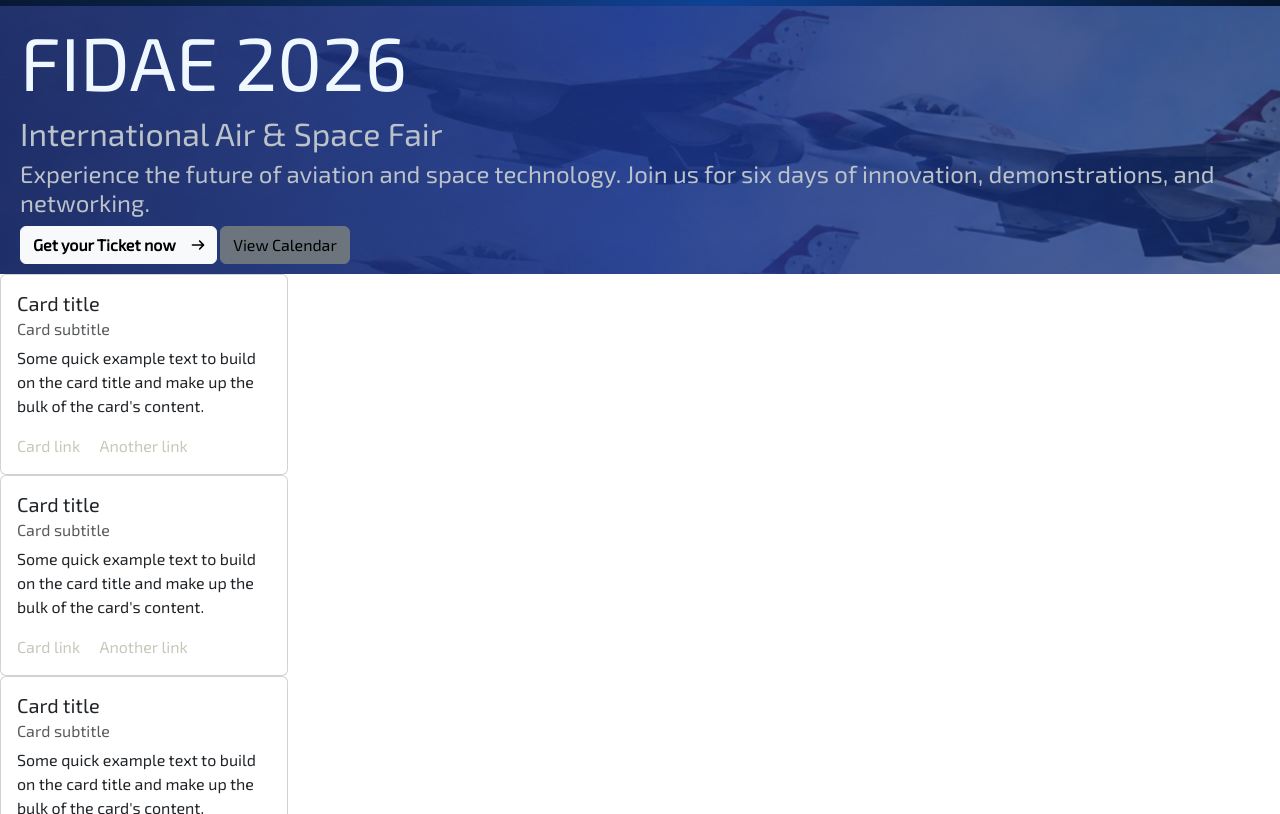
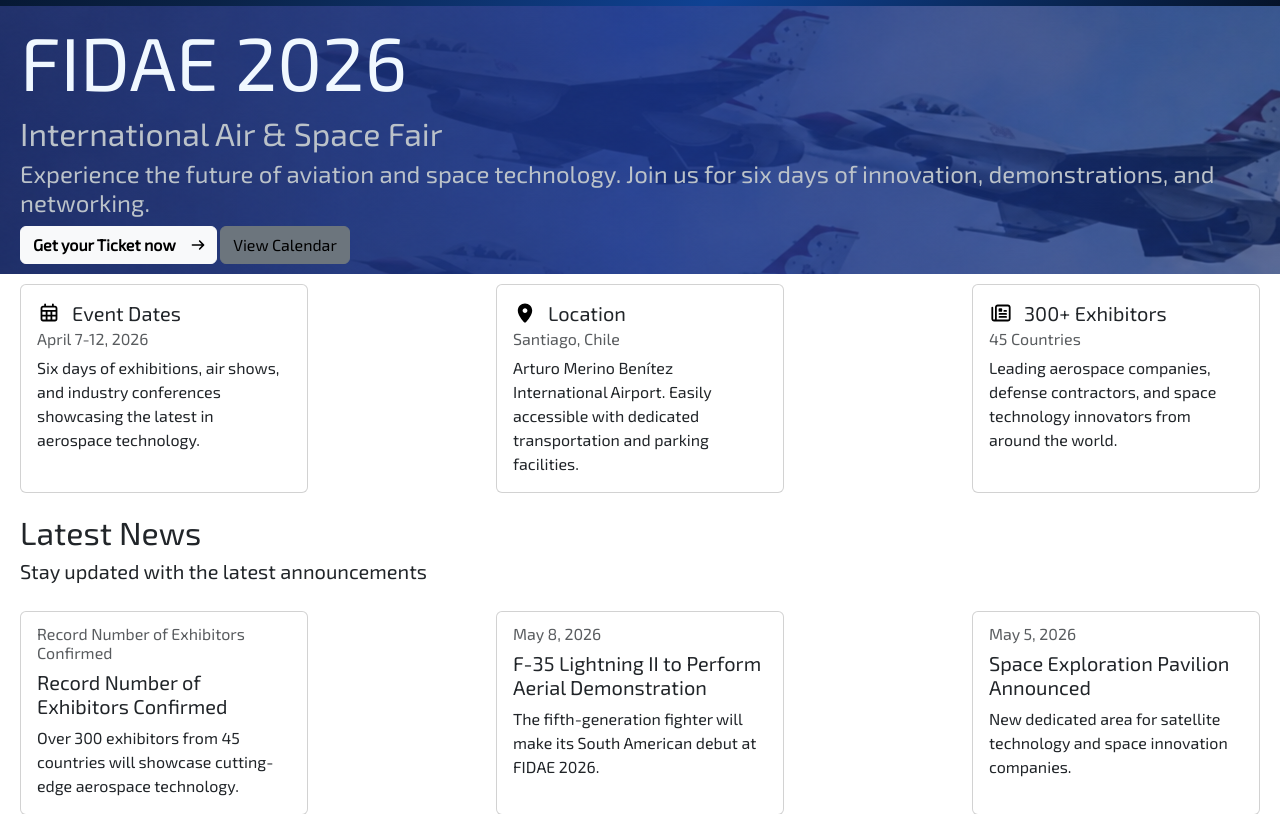
Before and after one commit to BatuCode0507/Trabajo-Final-Dise-o-Interfaces, a website: page root/index.html in a window 1280 px wide. Shown: the part 138-952 px from the top of the page. Drawn offline with nearby package versions, Linux system fonts and the light colour scheme.

Commit message:
Home.html/index.html casi terminado

```diff
--- a/root/index.html
+++ b/root/index.html
@@ -26,7 +26,7 @@
         </div>
     </header>
 
-    <section>
+    <section class="home-page">
         <div class="home-section">
             <div class="home-grid">
                 <h1>FIDAE 2026</h1>
@@ -43,29 +43,50 @@
         <div>
             <div class="card" style="width: 18rem;">
                 <div class="card-body">
-                    <h5 class="card-title">Card title</h5>
-                    <h6 class="card-subtitle mb-2 text-muted">Card subtitle</h6>
-                    <p class="card-text">Some quick example text to build on the card title and make up the bulk of the card's content.</p>
-                    <a href="#" class="card-link">Card link</a>
-                    <a href="#" class="card-link">Another link</a>
+                    <h5 class="card-title">Event Dates</h5>
+                    <h6 class="card-subtitle mb-2 text-muted">April 7-12, 2026</h6>
+                    <p class="card-text">Six days of exhibitions, air shows, and industry conferences showcasing the latest in aerospace technology.</p>
                 </div>
             </div>
             <div class="card" style="width: 18rem;">
                 <div class="card-body">
-                    <h5 class="card-title">Card title</h5>
-                    <h6 class="card-subtitle mb-2 text-muted">Card subtitle</h6>
-                    <p class="card-text">Some quick example text to build on the card title and make up the bulk of the card's content.</p>
-                    <a href="#" class="card-link">Card link</a>
-                    <a href="#" class="card-link">Another link</a>
+                    <h5 class="card-title">Location</h5>
+                    <h6 class="card-subtitle mb-2 text-muted">Santiago, Chile</h6>
+                    <p class="card-text">Arturo Merino Benítez International Airport. Easily accessible with dedicated transportation and parking facilities.</p>
                 </div>
             </div>
             <div class="card" style="width: 18rem;">
                 <div class="card-body">
-                    <h5 class="card-title">Card title</h5>
-                    <h6 class="card-subtitle mb-2 text-muted">Card subtitle</h6>
-                    <p class="card-text">Some quick example text to build on the card title and make up the bulk of the card's content.</p>
-                    <a href="#" class="card-link">Card link</a>
-                    <a href="#" class="card-link">Another link</a>
+                    <h5 class="card-title">300+ Exhibitors</h5>
+                    <h6 class="card-subtitle mb-2 text-muted">45 Countries</h6>
+                    <p class="card-text">Leading aerospace companies, defense contractors, and space technology innovators from around the world.</p>
+                </div>
+            </div>
+        </div>
+        <div>
+            <h2>Latest News</h2>
+            <h5>Stay updated with the latest announcements</h5>
+        </div>
+        <div>
+            <div class="card" style="width: 18rem;">
+                <div class="card-body">
+                    <h6 class="card-subtitle mb-2 text-muted">Record Number of Exhibitors Confirmed</h6>
+                    <h5 class="card-title">Record Number of Exhibitors Confirmed</h5>
+                    <p class="card-text">Over 300 exhibitors from 45 countries will showcase cutting-edge aerospace technology.</p>
+                </div>
+            </div>
+            <div class="card" style="width: 18rem;">
+                <div class="card-body">
+                    <h6 class="card-subtitle mb-2 text-muted">May 8, 2026</h6>
+                    <h5 class="card-title">F-35 Lightning II to Perform Aerial Demonstration</h5>
+                    <p class="card-text">The fifth-generation fighter will make its South American debut at FIDAE 2026.</p>
+                </div>
+            </div>
+            <div class="card" style="width: 18rem;">
+                <div class="card-body">
+                    <h6 class="card-subtitle mb-2 text-muted">May 5, 2026</h6>
+                    <h5 class="card-title">Space Exploration Pavilion Announced</h5>
+                    <p class="card-text">New dedicated area for satellite technology and space innovation companies.</p>
                 </div>
             </div>
         </div>
--- a/root/style/style.css
+++ b/root/style/style.css
@@ -137,6 +137,62 @@
 .btn.btn-secondary a {
     text-decoration: none;
     color: black;
+}
+
+/* Solo aplica al segundo div si está dentro de .home-page */
+.home-page > div:nth-child(2) {
+    display: flex;
+    justify-content: space-between;
+    padding: 10px 20px;
+}
+
+/* Solo aplica al título de Latest News dentro de .home-page */
+.home-page > div:nth-child(3) {
+    display: flex;
+    flex-direction: column;
+    margin: 0px;
+    padding: 10px 20px;
+    justify-content: flex-start;
+}
+
+/* Solo aplica a las tarjetas de News dentro de .home-page */
+.home-page > div:nth-child(4) {
+    display: flex;
+    justify-content: space-between;
+    padding: 10px 20px;
+}
+
+/*
+    -----------------------
+    Targetas 1, 2 y 3 imágenes .SVG
+    -----------------------
+*/
+
+/* Solo afecta a la tarjeta de Event Dates en el title */
+.home-page > div:nth-child(2) .card:nth-child(1) .card-title {
+    background-image: url(../assets/calendar.svg);
+    background-repeat: no-repeat;
+    background-size: 24px 24px; /* 2. Control total del tamaño */
+    background-position: left center;  /* 3. Posicionamiento: alineado a la izquierda y centrado verticalmente */
+    padding-left: 35px;  /* 4. Espacio para el texto: mueve el texto 35px a la derecha para no tapar el icono */
+}
+
+/* Solo afecta a la tarjeta de Location en el title */
+.home-page > div:nth-child(2) .card:nth-child(2) .card-title {
+    background-image: url(../assets/location.svg);
+    background-repeat: no-repeat;
+    background-size: 24px 24px; /* 2. Control total del tamaño */
+    background-position: left center;  /* 3. Posicionamiento: alineado a la izquierda y centrado verticalmente */
+    padding-left: 35px;  /* 4. Espacio para el texto: mueve el texto 35px a la derecha para no tapar el icono */
+}
+
+/* Solo afecta a la tarjeta de Exhibitions en el title */
+.home-page > div:nth-child(2) .card:nth-child(3) .card-title {
+    background-image: url(../assets/newspaper.svg);
+    background-repeat: no-repeat;
+    background-size: 24px 24px; /* 2. Control total del tamaño */
+    background-position: left center;  /* 3. Posicionamiento: alineado a la izquierda y centrado verticalmente */
+    padding-left: 35px;  /* 4. Espacio para el texto: mueve el texto 35px a la derecha para no tapar el icono */
 }
 
 /*
```
